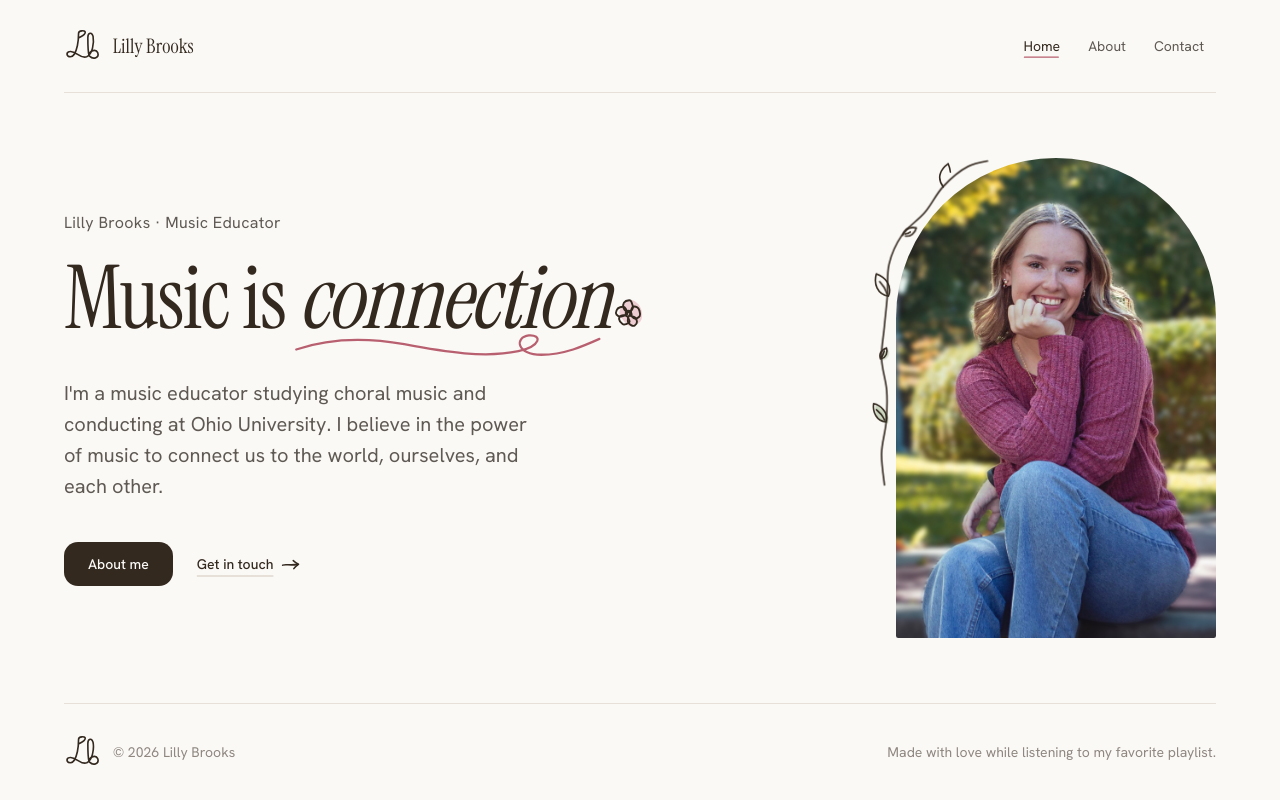
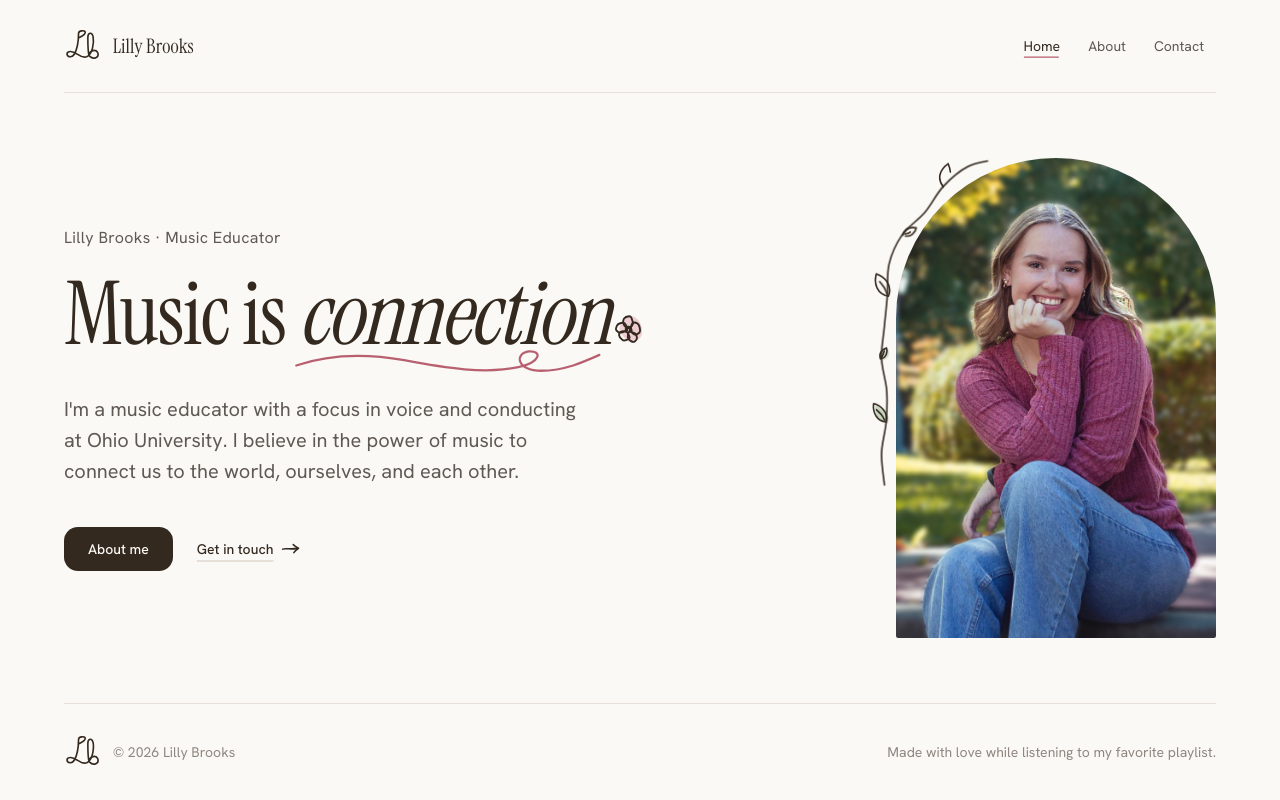
Before and after one commit to lillybrooks2005/lillybrooks.com, a Next.js app: page / in a window 1280 px wide. Built offline with nearby package versions, Linux system fonts and the light colour scheme.

Commit message:
Update home intro to focus on voice and conducting
Co-Authored-By: Claude Haiku 5.5 <noreply@anthropic.com>

```diff
--- a/content/site.ts
+++ b/content/site.ts
@@ -30,7 +30,7 @@ export const home = {
   heading: "Music is connection",
   accent: "connection",
   intro:
-    "I'm a music educator studying choral music and conducting at Ohio University. I believe in the power of music to connect us to the world, ourselves, and each other.",
+    "I'm a music educator with a focus in voice and conducting at Ohio University. I believe in the power of music to connect us to the world, ourselves, and each other.",
   primaryCta: { href: "/about", label: "About me" },
   secondaryCta: { href: "/contact", label: "Get in touch" },
 };
```
